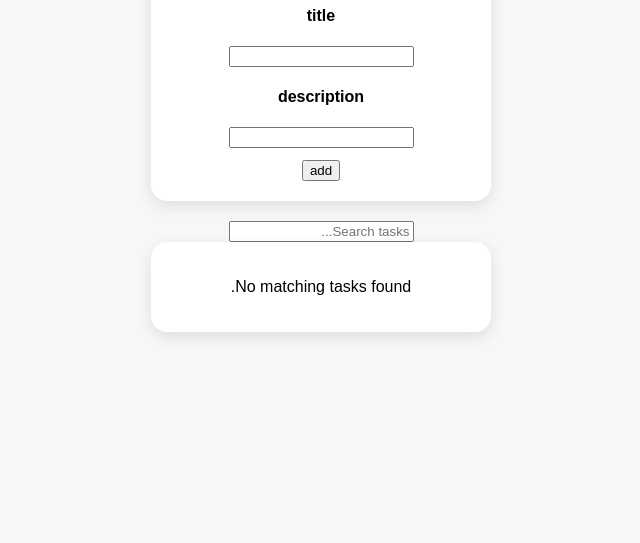
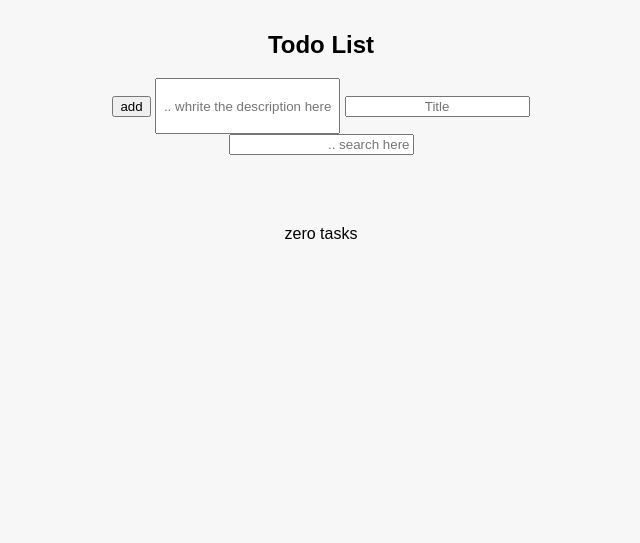
Before and after one commit to yosefamr2002/Todo-List-task, a plain HTML site: page index.html in a window 1280 px wide. Shown: the part 273-816 px from the top of the page, without its empty margins (319-959 px from the left). Drawn offline with Linux system fonts and the light colour scheme.

Commit message:
Update index.html

```diff
--- a/index.html
+++ b/index.html
@@ -1,35 +1,40 @@
 <!DOCTYPE html>
-<html lang="ar">
+<html lang="en">
 <head>
-  <meta charset="UTF-8" />
-  <meta name="viewport" content="width=device-width, initial-scale=1.0" />
-  <title>Todo list</title>
-  <link rel="stylesheet" href="style.css" />
+    <meta charset="UTF-8">
+    <meta name="viewport" content="width=device-width, initial-scale=1.0">
+    <title>Document</title>
+    <link rel="stylesheet" href="style.css">
 </head>
 <body>
-  <div class="todo-container">
-    <h2>todo list</h2>
+    <div class="main">
 
-    <div class="child">
-        <h4>title</h4>
-        <input type="text" id="title">
-    </div>
-    <div class="child">
-        <h4>description</h4>
-        <input type="text" id="description">
+
+        <!-- Head -->
+
+        <div class="head">
+            <h2>Todo List</h2>
         </div>
 
-    <button id="btn">add</button>
-  </div>
-
-  <div class="search-container">
-    <input type="text" id="search" placeholder="Search tasks...">
+        <!-- inputs -->
+        <div class="form">
+            <input id="title" type="text" name="title" placeholder="Title" style="text-align: center;  ">
+            <input id="description" type="text" placeholder="whrite the description here .." style="height: 50px;text-align: center; ">
+            <button id="btn">add </button>
         </div>
 
 
-  <div class="data">
+        <!-- search -->
+        <div class="search">
+         <input id="searcinput" type="text" name="search" placeholder="search here ..">
+        </div>
+<br><br><br>
+        <!-- The List -->
+         <div class="tasklist">
+            <div class="task"><p>zero tasks</p></div>
          </div>
 
+    </div>
     <script src="main.js"></script>
 </body>
 </html>
```
Lines whose indentation alone changed are shown as unchanged.
